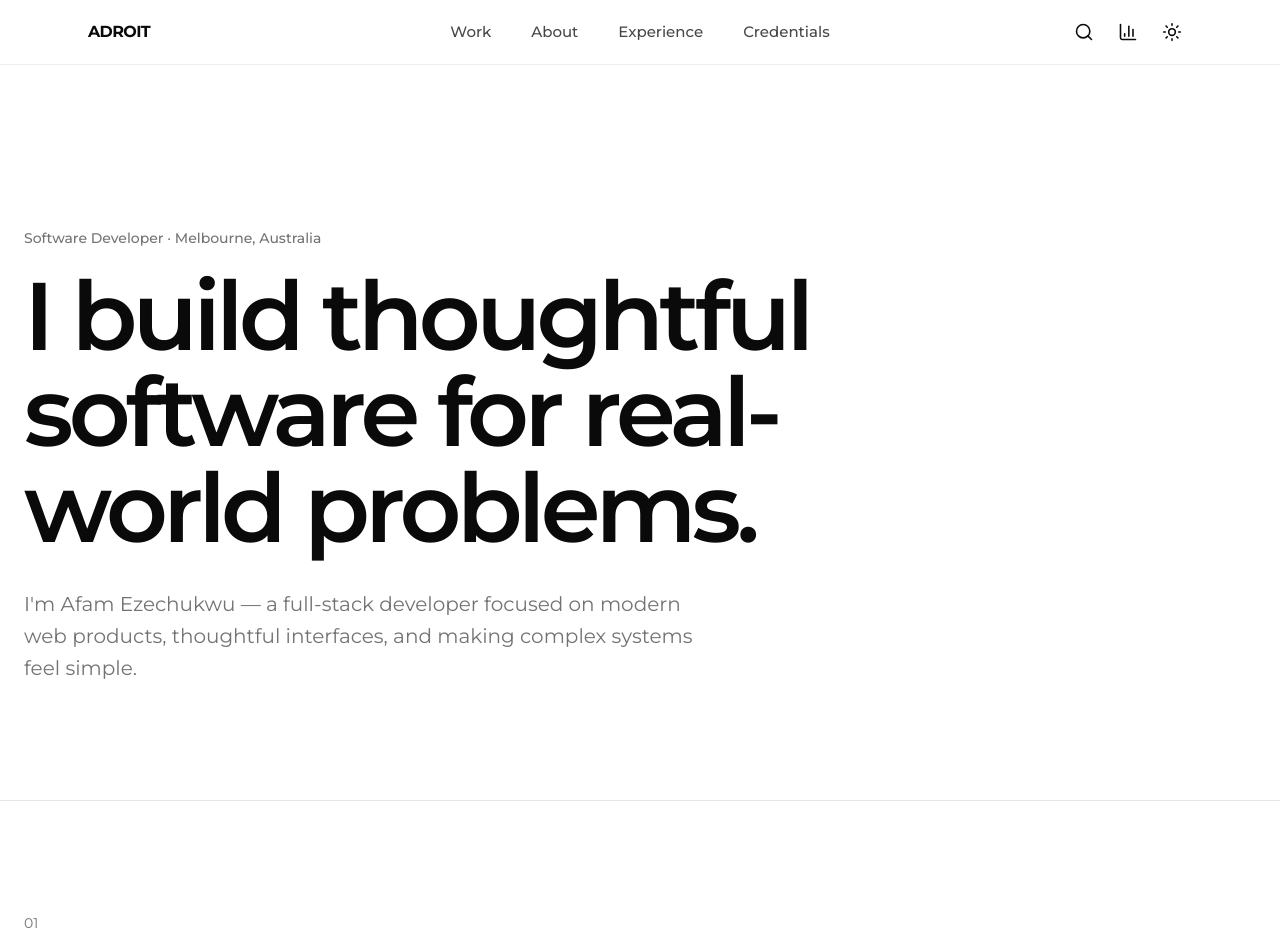
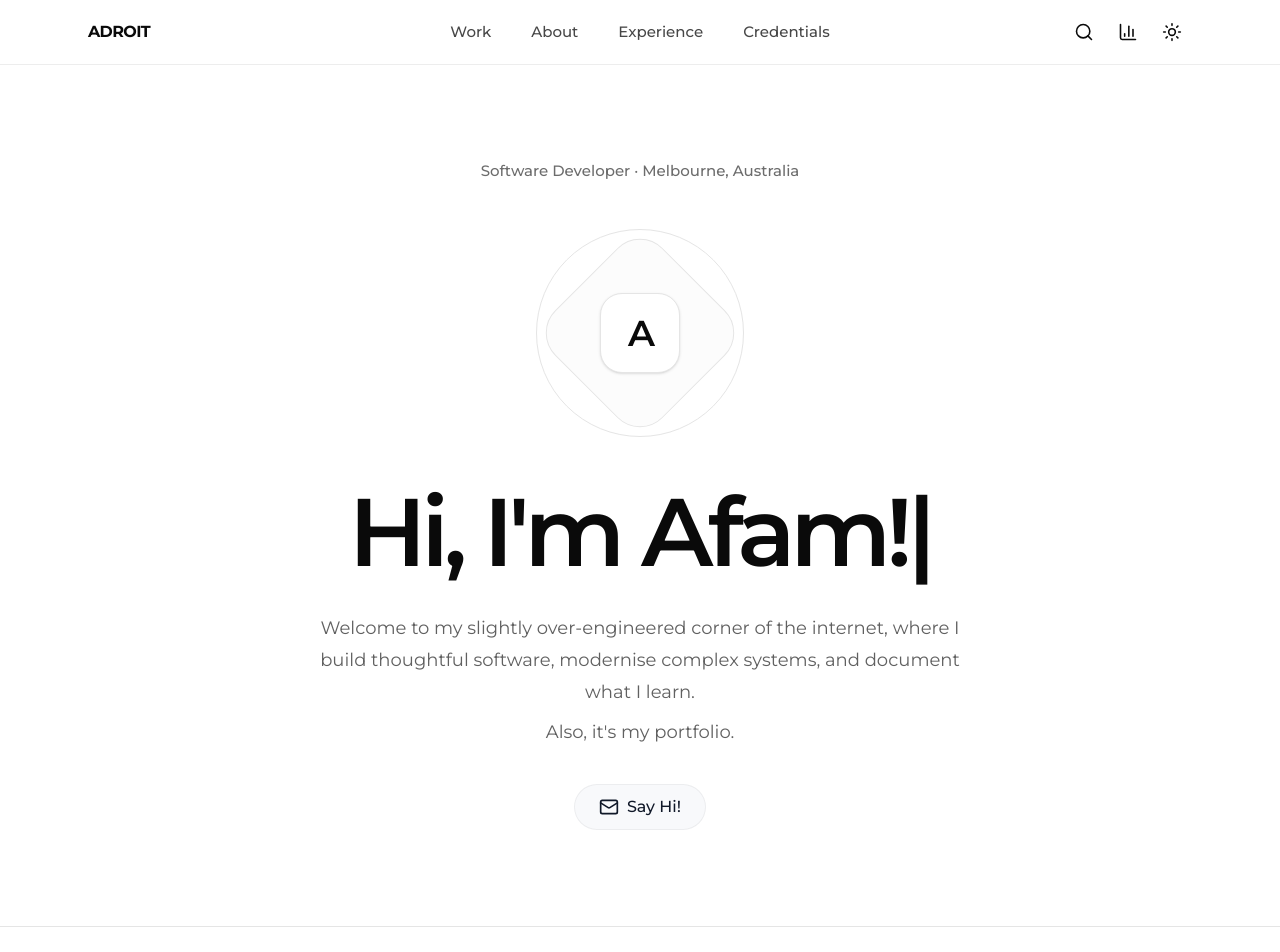
Before and after one commit to Afam6/Afam6.github.io, a Next.js app: page / in a window 1280 px wide. Shown: the top 952 px of the page. Built offline with nearby package versions, Linux system fonts and the light colour scheme.

Commit message:
feat: add typed portfolio hero

```diff
--- a/src/app/page.tsx
+++ b/src/app/page.tsx
@@ -1,28 +1,13 @@
 import { SiteHeader } from '@/components/layout/site-header';
+import { Hero } from "@/components/sections/hero";
 
 export default function Home() {
   return (
     <>
       <SiteHeader />
 
-      <main id='top'>
-        <section className='flex min-h-screen items-center px-6 pt-28'>
-          <div className='mx-auto w-full max-w-7xl'>
-            <p className='mb-5 text-sm font-medium text-muted-foreground'>
-              Software Developer · Melbourne, Australia
-            </p>
-
-            <h1 className='max-w-4xl text-5xl font-semibold tracking-[-0.05em] text-balance sm:text-6xl lg:text-8xl'>
-              I build thoughtful software for real-world problems.
-            </h1>
-
-            <p className='mt-8 max-w-2xl text-lg leading-8 text-muted-foreground sm:text-xl'>
-              I&apos;m Afam Ezechukwu — a full-stack developer focused on modern
-              web products, thoughtful interfaces, and making complex systems
-              feel simple.
-            </p>
-          </div>
-        </section>
+      <main>
+        <Hero />
 
         <section id='work' className='min-h-[80vh] border-t px-6 py-28'>
           <div className='mx-auto max-w-7xl'>
--- /dev/null
+++ b/src/components/sections/hero.tsx
@@ -0,0 +1,51 @@
+import { Mail } from 'lucide-react';
+import { TypedHeading } from "@/components/sections/typed-heading";
+
+export function Hero() {
+  return (
+    <section
+      id='top'
+      className='relative flex min-h-svh items-center overflow-hidden px-6 pt-16'
+    >
+      <div className='mx-auto flex w-full max-w-6xl flex-col items-center py-24 text-center'>
+        <p className='text-sm font-medium text-foreground/60 sm:text-[15px]'>
+          Software Developer · Melbourne, Australia
+        </p>
+
+        <div
+          className='relative my-10 grid size-44 place-items-center sm:my-12 sm:size-52'
+          aria-hidden='true'
+        >
+          <div className='absolute inset-0 rounded-full border border-border' />
+
+          <div className='absolute inset-7 rotate-45 rounded-[2rem] border border-border bg-muted/30' />
+
+          <div className='relative grid size-20 place-items-center rounded-3xl border border-border bg-background shadow-sm'>
+            <span className='text-4xl font-semibold tracking-[-0.08em]'>A</span>
+          </div>
+        </div>
+
+        <TypedHeading />
+
+        <p className='mt-8 max-w-2xl text-base leading-7 text-foreground/65 sm:text-lg sm:leading-8'>
+          Welcome to my slightly over-engineered corner of the internet, where I
+          build thoughtful software, modernise complex systems, and document
+          what I learn.
+          <span className='mt-2 block'>Also, it&apos;s my portfolio.</span>
+        </p>
+
+        <a
+          href='mailto:afamezechukwu@gmail.com'
+          className='group mt-9 inline-flex items-center h-fit px-6 py-2.5 rounded-full border text-base leading-normal tracking-normal font-sans font-medium no-underline transition-transform duration-200 hover:scale-105 active:scale-95 ease-out
+  border-[rgba(33,34,38,0.06)] bg-[#b7bfd9]/10 text-gray-900 backdrop-blur-[6px] hover:bg-[#f0f1f5] focus-visible:bg-[#f0f1f5] focus-visible:outline-none
+  dark:border-[rgba(255,255,255,0.1)] dark:bg-white/5 dark:text-gray-100 dark:hover:bg-white/10 dark:focus-visible:bg-white/10'
+        >
+          <span className='flex items-center gap-2'>
+            <Mail className='h-5 w-5 transition-transform duration-300 group-hover:-rotate-6' />
+            Say Hi!
+          </span>
+        </a>
+      </div>
+    </section>
+  );
+}
--- /dev/null
+++ b/src/components/sections/typed-heading.tsx
@@ -0,0 +1,38 @@
+'use client';
+
+import { useEffect, useRef } from 'react';
+import Typed from 'typed.js';
+
+const greeting = "Hi, I'm Afam!";
+
+export function TypedHeading() {
+  const textElement = useRef<HTMLSpanElement>(null);
+
+  useEffect(() => {
+    if (!textElement.current) {
+      return;
+    }
+
+    const typed = new Typed(textElement.current, {
+      strings: [greeting],
+      typeSpeed: 100,
+      startDelay: 300,
+      showCursor: true,
+      cursorChar: '|',
+      loop: false,
+    });
+
+    return () => {
+      typed.destroy();
+    };
+  }, []);
+
+  return (
+    <h1
+      aria-label={greeting}
+      className='max-w-5xl text-5xl font-semibold leading-[0.98] tracking-[-0.055em] text-balance sm:text-6xl lg:text-8xl'
+    >
+      <span ref={textElement} aria-hidden='true' />
+    </h1>
+  );
+}
```
Also changed, not shown: package.json (+6 -1 lines), 1 other file (tests, documents, lock files or other folders).
